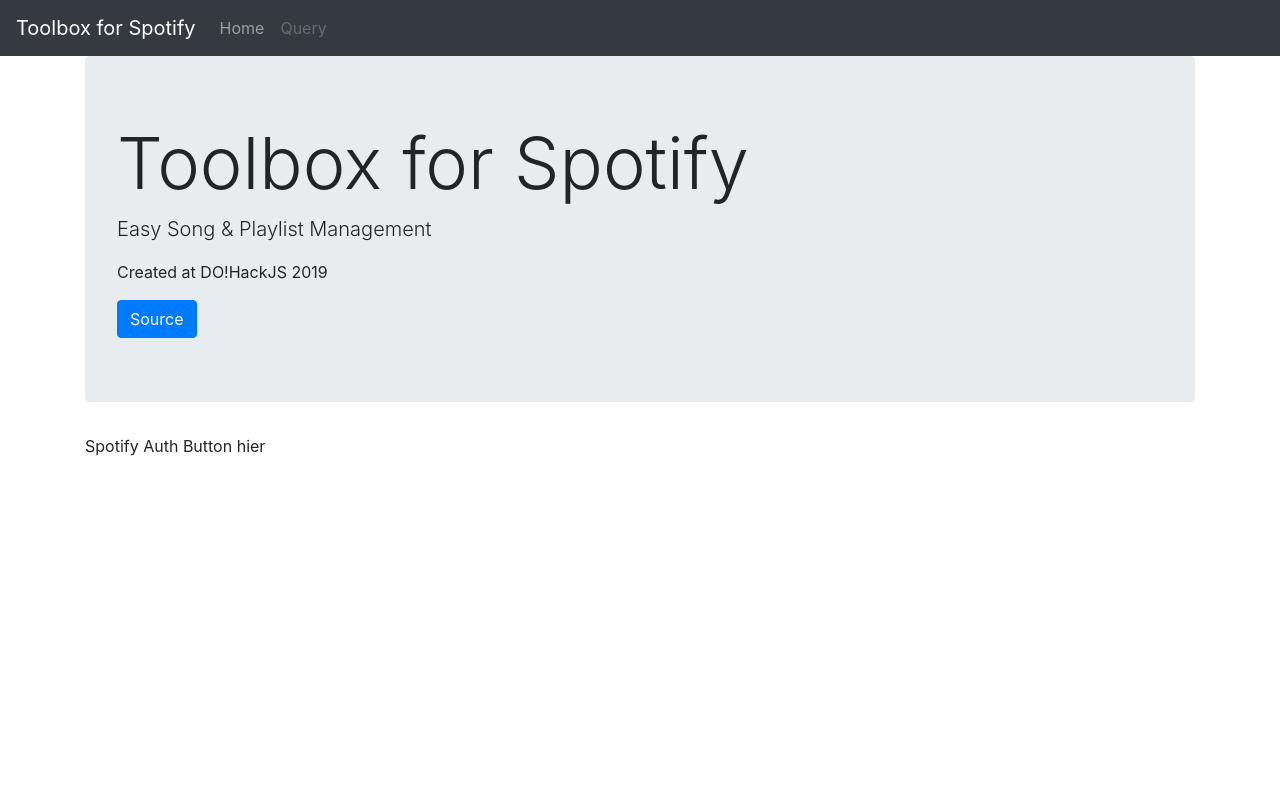
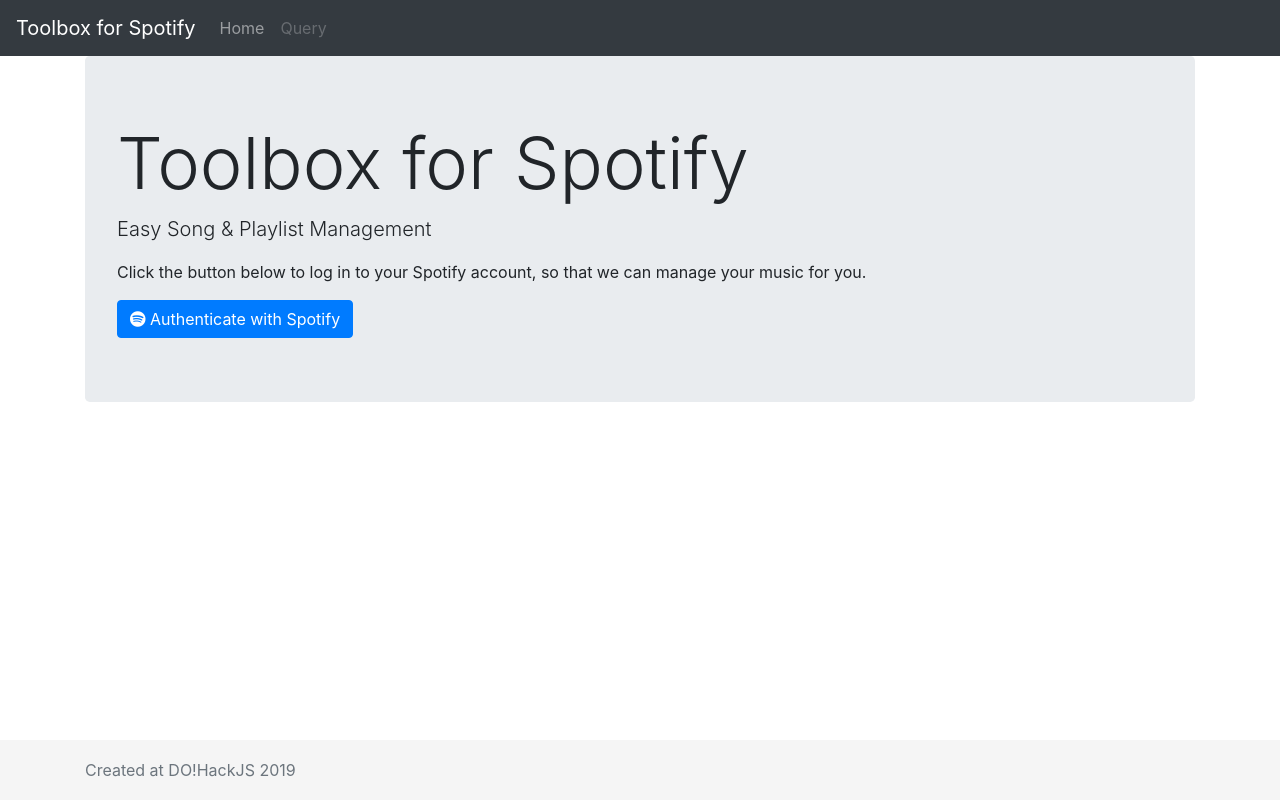
Before and after one commit to dohack-io/toolbox-for-spotify, a Vue app: page / in a window 1280 px wide. Built offline with nearby package versions, Linux system fonts and the light colour scheme.

Commit message:
Auth button, footer, fontawesome

```diff
--- a/package.json
+++ b/package.json
@@ -6,7 +6,7 @@
     "serve": "vue-cli-service serve",
     "build": "vue-cli-service build",
     "lint": "vue-cli-service lint",
-    "fix":"tslint --fix --project .",
+    "fix": "tslint --fix --project .",
     "test:unit": "vue-cli-service test:unit"
   },
   "dependencies": {
--- a/public/index.html
+++ b/public/index.html
@@ -1,17 +1,23 @@
 <!DOCTYPE html>
 <html lang="en">
+
 <head>
   <meta charset="utf-8">
   <meta http-equiv="X-UA-Compatible" content="IE=edge">
   <meta name="viewport" content="width=device-width,initial-scale=1.0">
   <link rel="icon" href="<%= BASE_URL %>favicon.ico">
   <title>toolbox-for-spotify</title>
+  <link rel="stylesheet" href="https://use.fontawesome.com/releases/v5.8.1/css/all.css"
+    integrity="sha384-50oBUHEmvpQ+1lW4y57PTFmhCaXp0ML5d60M1M7uH2+nqUivzIebhndOJK28anvf" crossorigin="anonymous">
 </head>
+
 <body>
   <noscript>
-      <strong>We"re sorry but toolbox-for-spotify doesn"t work properly without JavaScript enabled. Please enable it to continue.</strong>
+    <strong>We"re sorry but toolbox-for-spotify doesn"t work properly without JavaScript enabled. Please enable it to
+      continue.</strong>
   </noscript>
   <div id="app"></div>
   <!-- built files will be auto injected -->
 </body>
+
 </html>
--- a/src/App.vue
+++ b/src/App.vue
@@ -4,19 +4,22 @@
     <div class="container">
       <router-view/>
     </div>
+    <Footer/>
   </div>
 </template>
 
 
 <script lang="ts">
 import Vue from "vue";
-import Navigation from "@/components/Navigation.vue"; // @ is an alias to /src
+import Navigation from "@/components/Navigation.vue";
+import Footer from "@/components/Footer.vue";
 
 export default Vue.extend({
   name: "landing",
   components: {
     Navigation,
-  },
+    Footer,
+  }
 });
 </script>
 
--- a/src/components/Authorization.vue
+++ b/src/components/Authorization.vue
@@ -1,6 +1,7 @@
 <template>
   <div class="authorization">
-    Spotify Auth Button hier
+    <p>Click the button below to log in to your Spotify account, so that we can manage your music for you.</p>
+    <b-button variant="primary" href="#"><i class="fab fa-spotify"></i> Authenticate with Spotify</b-button>
   </div>
 </template>
 
--- /dev/null
+++ b/src/components/Footer.vue
@@ -0,0 +1,37 @@
+<template>
+  <footer class="footer">
+    <div class="container">
+      <span class="text-muted">Created at DO!HackJS 2019</span>
+    </div>
+  </footer>
+</template>
+
+<script lang="ts">
+import Vue from "vue";
+
+export default Vue.extend({
+  name: "Footer",
+  props: {}
+});
+</script>
+
+<!-- Add "scoped" attribute to limit CSS to this component only -->
+<style scoped>
+/* Sticky footer styles
+-------------------------------------------------- */
+html {
+  position: relative;
+  min-height: 100%;
+}
+body {
+  margin-bottom: 60px; /* Margin bottom by footer height */
+}
+.footer {
+  position: absolute;
+  bottom: 0;
+  width: 100%;
+  height: 60px; /* Set the fixed height of the footer here */
+  line-height: 60px; /* Vertically center the text there */
+  background-color: #f5f5f5;
+}
+</style>
--- a/src/views/Landing.vue
+++ b/src/views/Landing.vue
@@ -1,10 +1,8 @@
 <template>
   <div class="landing">
     <b-jumbotron header="Toolbox for Spotify" lead="Easy Song & Playlist Management">
-      <p>Created at DO!HackJS 2019</p>
-      <b-button variant="primary" href="https://github.com/dohack-io/toolbox-for-spotify">Source</b-button>
+      <Authorization />
     </b-jumbotron>
-    <Authorization />
   </div>
 </template>
 
```
Also changed, not shown: src/main.ts (+7 -2 lines). Lines whose indentation alone changed are shown as unchanged.
